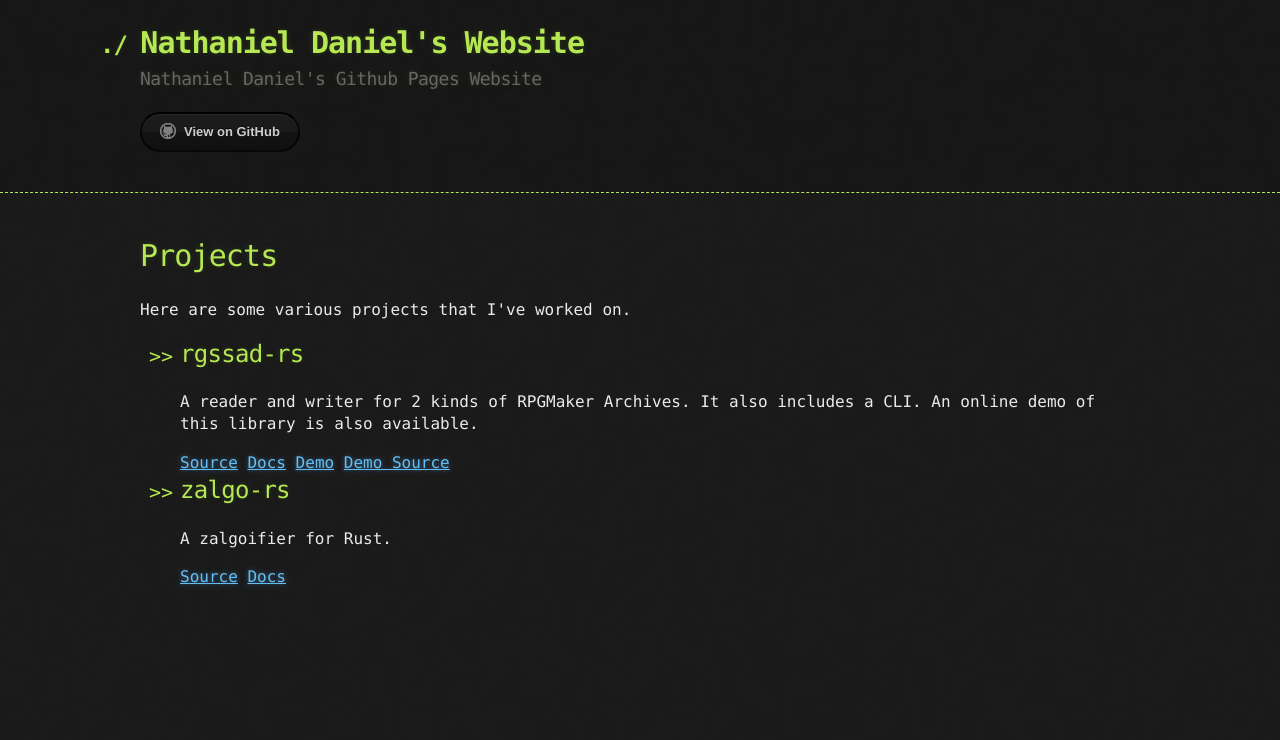
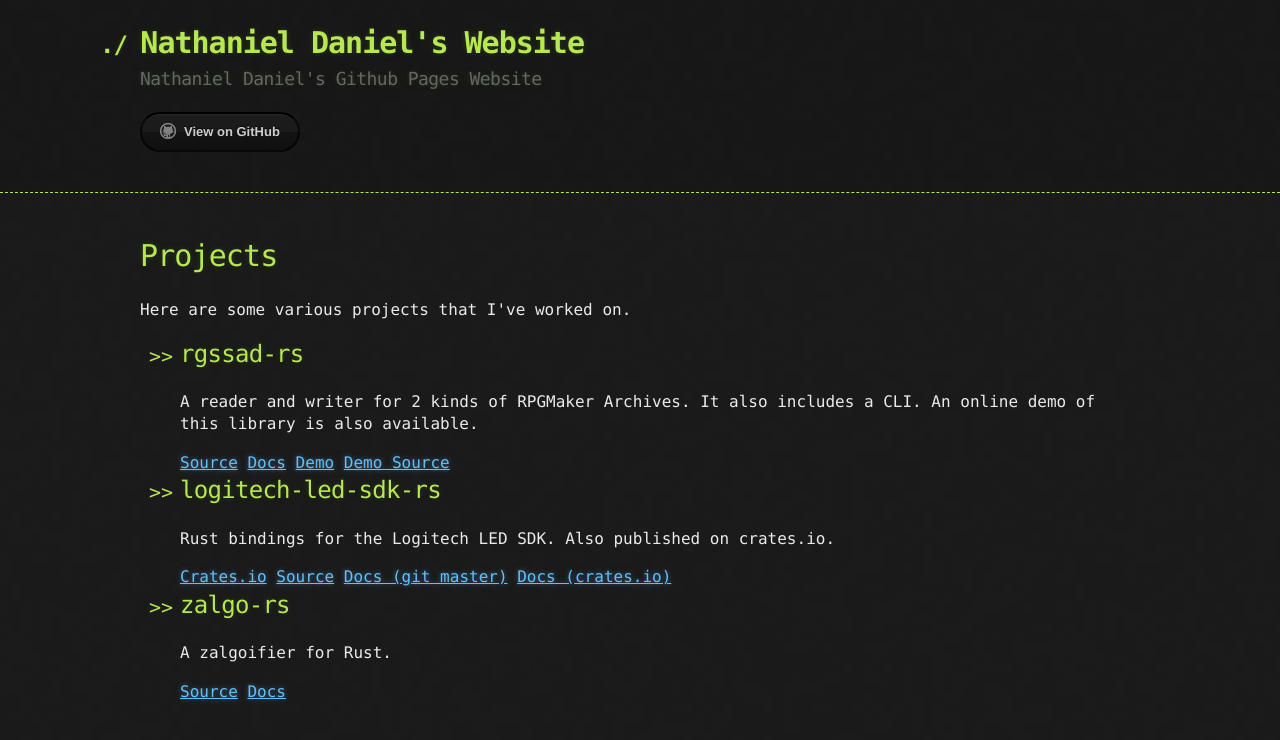
Before and after one commit to nathaniel-daniel/nathaniel-daniel.github.io, a Jekyll site: the page built from projects.html, in a window 1280 px wide. Shown: the top 740 px of the page. Built offline with Jekyll 4.4.1, drawn with Linux system fonts in a browser that asks for light colours.

Commit message:
Add logitech binding

```diff
--- a/_data/projects.yaml
+++ b/_data/projects.yaml
@@ -1,12 +1,19 @@
 - title: rgssad-rs
   description: >
-    A reader and writer for 2 kinds of RPGMaker Archives. It also includes a CLI.  An online demo of this library is also available.
+    A reader and writer for 2 kinds of RPGMaker Archives. It also includes a CLI. An online demo of this library is also available.
 
   urls:
     Source: https://github.com/nathaniel-daniel/rgssad-rs
     Docs: https://nathaniel-daniel.github.io/rgssad-rs/rgssad/
     Demo: https://nathaniel-daniel.github.io/rgssad-online-viewer/
     Demo Source: https://github.com/nathaniel-daniel/rgssad-online-viewer
+- title: logitech-led-sdk-rs
+  description: Rust bindings for the Logitech LED SDK. Also published on crates.io.
+  urls:
+    Crates.io: https://crates.io/crates/logitech-led-sdk
+    Source: https://github.com/nathaniel-daniel/logitech-led-sdk-rs
+    Docs (git master): https://docs.rs/logitech-led-sdk/latest/logitech_led_sdk/
+    Docs (crates.io): https://docs.rs/logitech-led-sdk/latest/logitech_led_sdk/
 - title: zalgo-rs
   description: A zalgoifier for Rust.
   urls:
```
